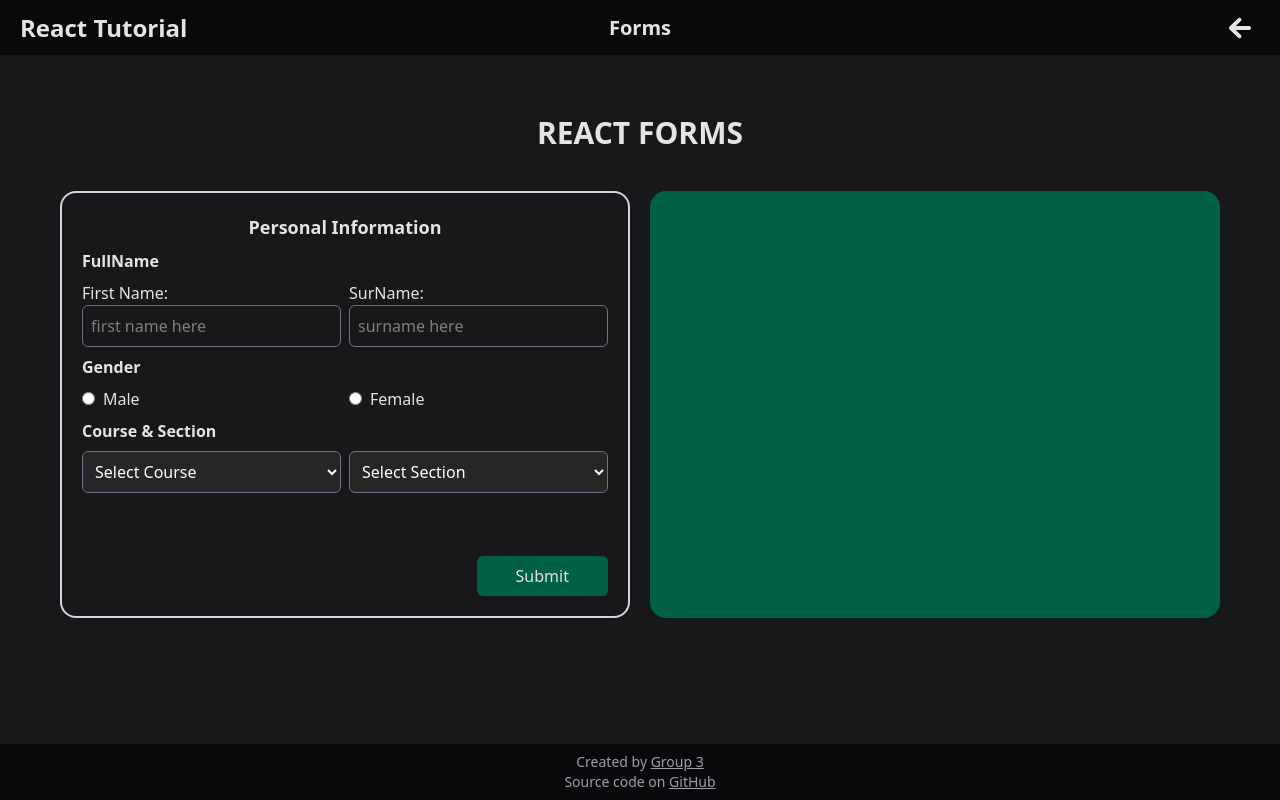
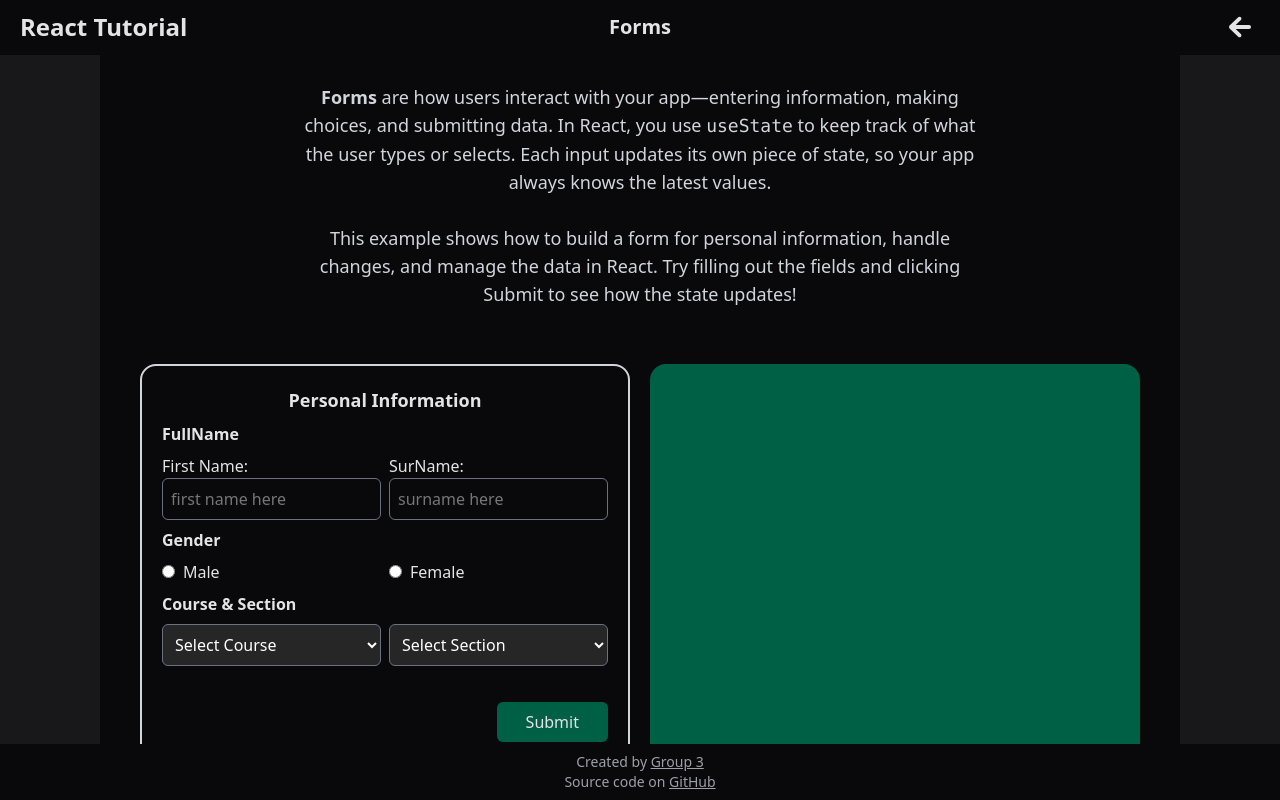
Before and after one commit to AetherKnowledge/React-Tutorial-3-State, a React (Vite) app: page /forms in a window 1280 px wide. Built offline with nearby package versions, Linux system fonts and the light colour scheme.

Commit message:
Enhance Forms component with descriptive text and improved styling

```diff
--- a/src/App.jsx
+++ b/src/App.jsx
@@ -13,7 +13,7 @@ function App() {
   return (
     <div className="flex flex-col bg-zinc-900 text-zinc-200 w-full h-full">
       <Navbar />
-      <div className="h-full flex-grow overflow-auto">
+      <div className="flex h-full flex-grow overflow-auto items-center justify-center p-4">
         <Routes>
         <Route path="/" element={<Home />} />
         <Route path="/event-listeners" element={<EventListener />} />
--- a/src/components/Forms/Forms.jsx
+++ b/src/components/Forms/Forms.jsx
@@ -8,11 +8,14 @@ export default function Forms() {
   const [section, setSection] = useState("");
 
   return (
-    <div className="flex flex-col w-full h-full items-center justify-top gap-10 p-15">
+    <div className="flex flex-col items-center justify-top gap-10 p-10 pt-3 bg-zinc-950 rounded-lg">
       <div className="text-3xl font-bold">REACT FORMS</div>
-
+      <p className="text-gray-300 text-lg max-w-2xl text-center mb-4">
+        <strong>Forms</strong> are how users interact with your app—entering information, making choices, and submitting data. In React, you use <code>useState</code> to keep track of what the user types or selects. Each input updates its own piece of state, so your app always knows the latest values.<br /><br />
+        This example shows how to build a form for personal information, handle changes, and manage the data in React. Try filling out the fields and clicking Submit to see how the state updates!
+      </p>
       {/*CARD PARENT*/}
-      <div className="w-full h-3/4 flex flex-row items-center justify-center gap-5">
+      <div className="w-250 h-100 flex flex-row items-center justify-center gap-5">
         {/*FORM CARD*/}
         <div className="w-1/2 h-full border-2 border-gray-300 rounded-2xl p-5 space-y-2 flex flex-col">
           <div className="text-lg font-bold w-full flex justify-center">
```
